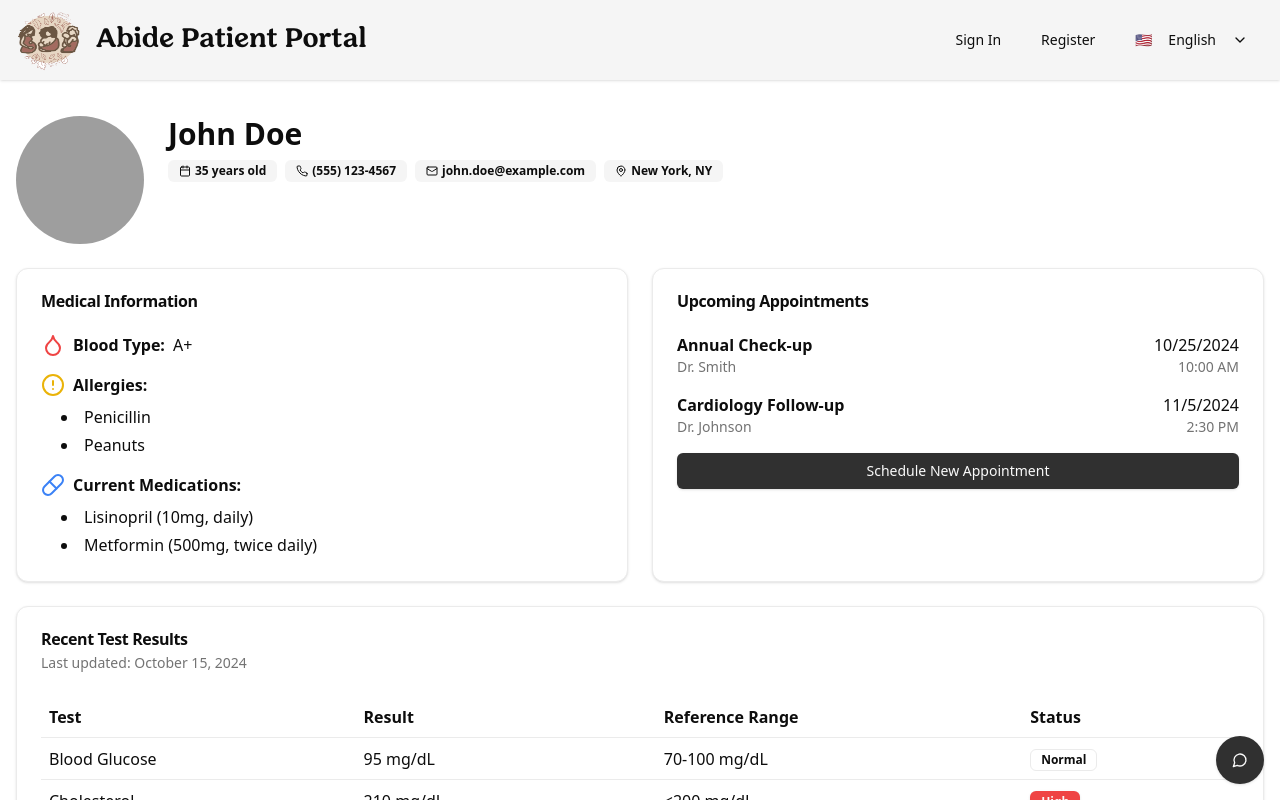
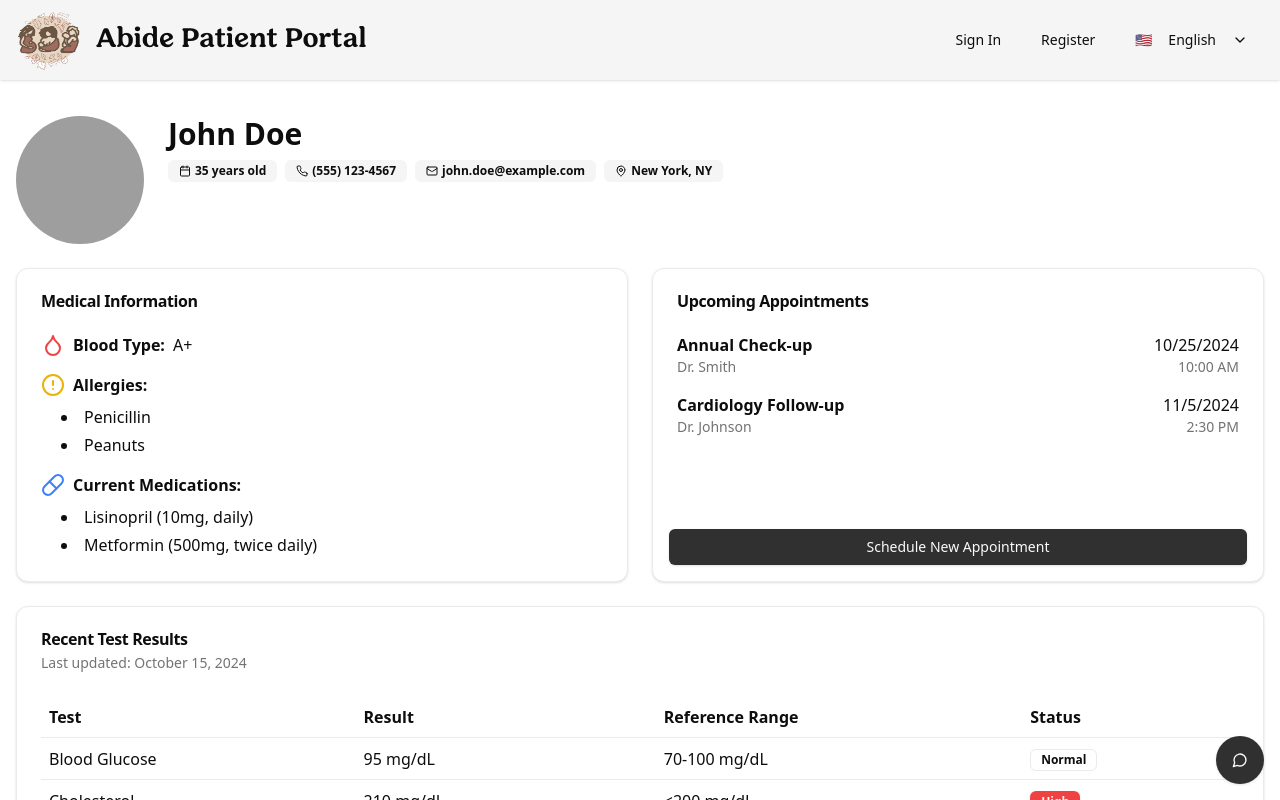
Before and after one commit to cfgtexas24/Team-18, a Next.js app in the folder client/: page /profile in a window 1280 px wide. Shown: the top 800 px of the page. Built offline with nearby package versions, Linux system fonts and the light colour scheme; grey boxes are pictures that could not be loaded.

Commit message:
profile button bottom of box

```diff
--- a/client/src/components/patient-profile.jsx
+++ b/client/src/components/patient-profile.jsx
@@ -65,11 +65,11 @@ export default function PatientProfileComponent() {
           </CardContent>
         </Card>
 
-        <Card>
+        <Card className="flex flex-col justify-between">
           <CardHeader>
             <CardTitle>Upcoming Appointments</CardTitle>
           </CardHeader>
-          <CardContent className="space-y-4">
+          <CardContent className="space-y-4 flex-grow">
             {[
               { date: "2024-10-25", time: "10:00 AM", doctor: "Dr. Smith", type: "Annual Check-up" },
               { date: "2024-11-05", time: "2:30 PM", doctor: "Dr. Johnson", type: "Cardiology Follow-up" },
@@ -85,8 +85,10 @@ export default function PatientProfileComponent() {
                 </div>
               </div>
             ))}
+          </CardContent>
+          <div className="p-4">
             <Button className="w-full">Schedule New Appointment</Button>
-          </CardContent>
+          </div>
         </Card>
 
         <Card className="md:col-span-2">
```
